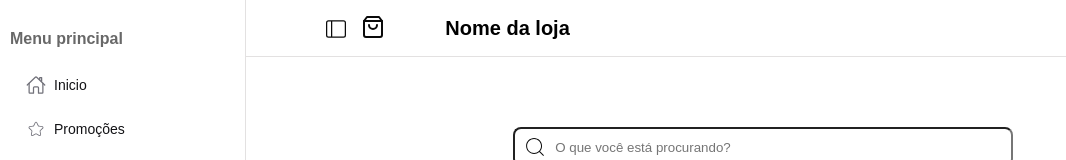
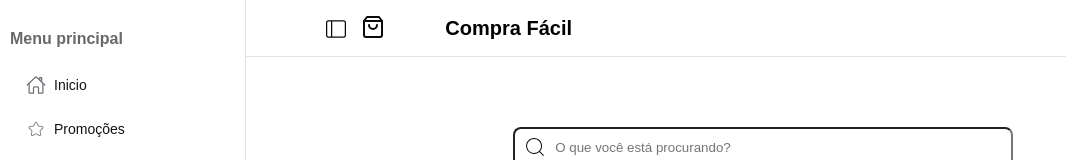
Before and after one commit to wendellcs/virtual-store, a React (Vite) app: page / in a window 1280 px wide. Shown: the top 160 px of the page, without its empty margins (0-1066 px from the left). Built offline with nearby package versions, Linux system fonts and the light colour scheme; no server answers.

Commit message:
Change site h1

```diff
--- a/src/components/Header/index.jsx
+++ b/src/components/Header/index.jsx
@@ -9,7 +9,7 @@ export default function Header({sidebar , setSidebar}) {
                 <FiShoppingBag className='icon big' />
             </div>
 
-            <h1 className="main-title">Nome da loja</h1>
+            <h1 className="main-title">Compra Fácil</h1>
         </header>
     )
 }
```
